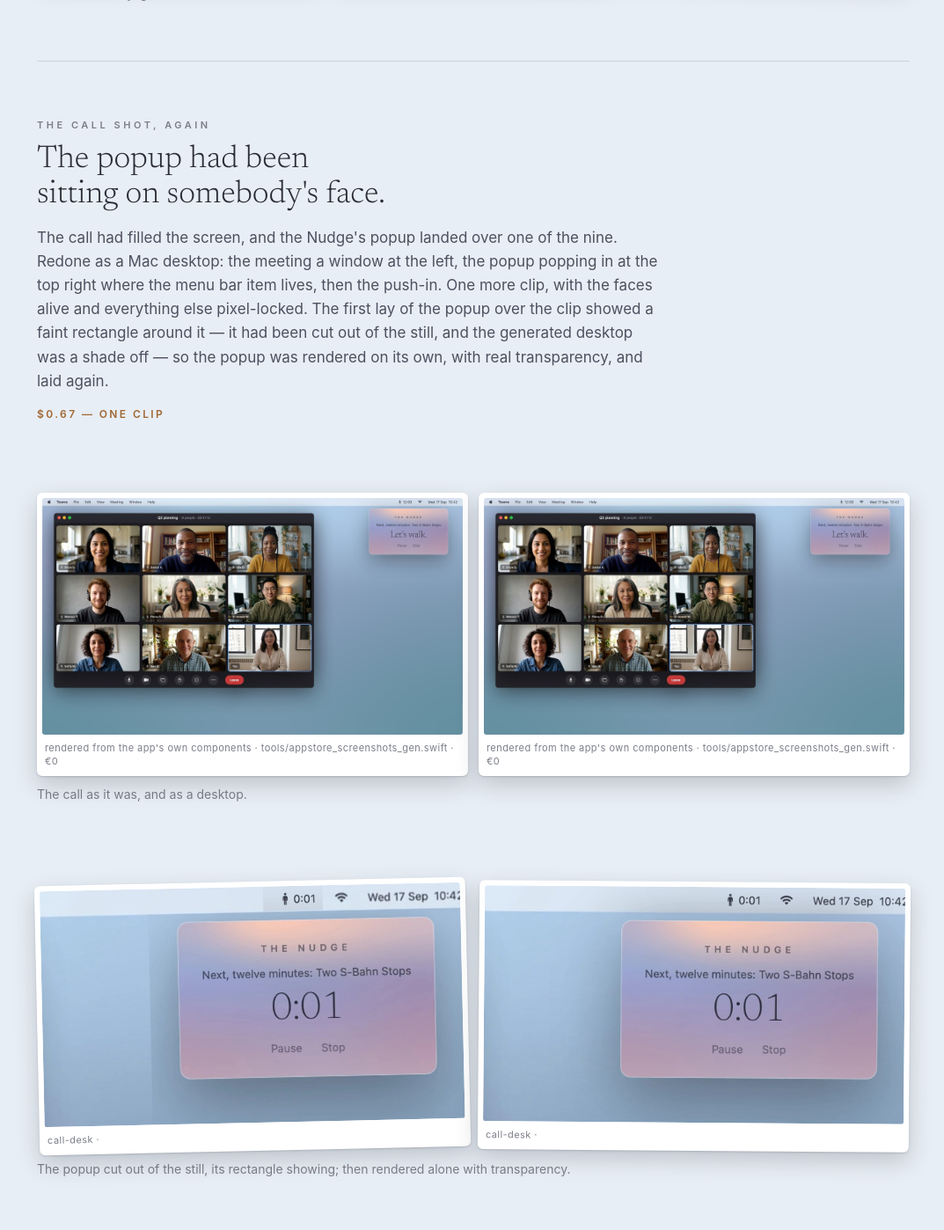
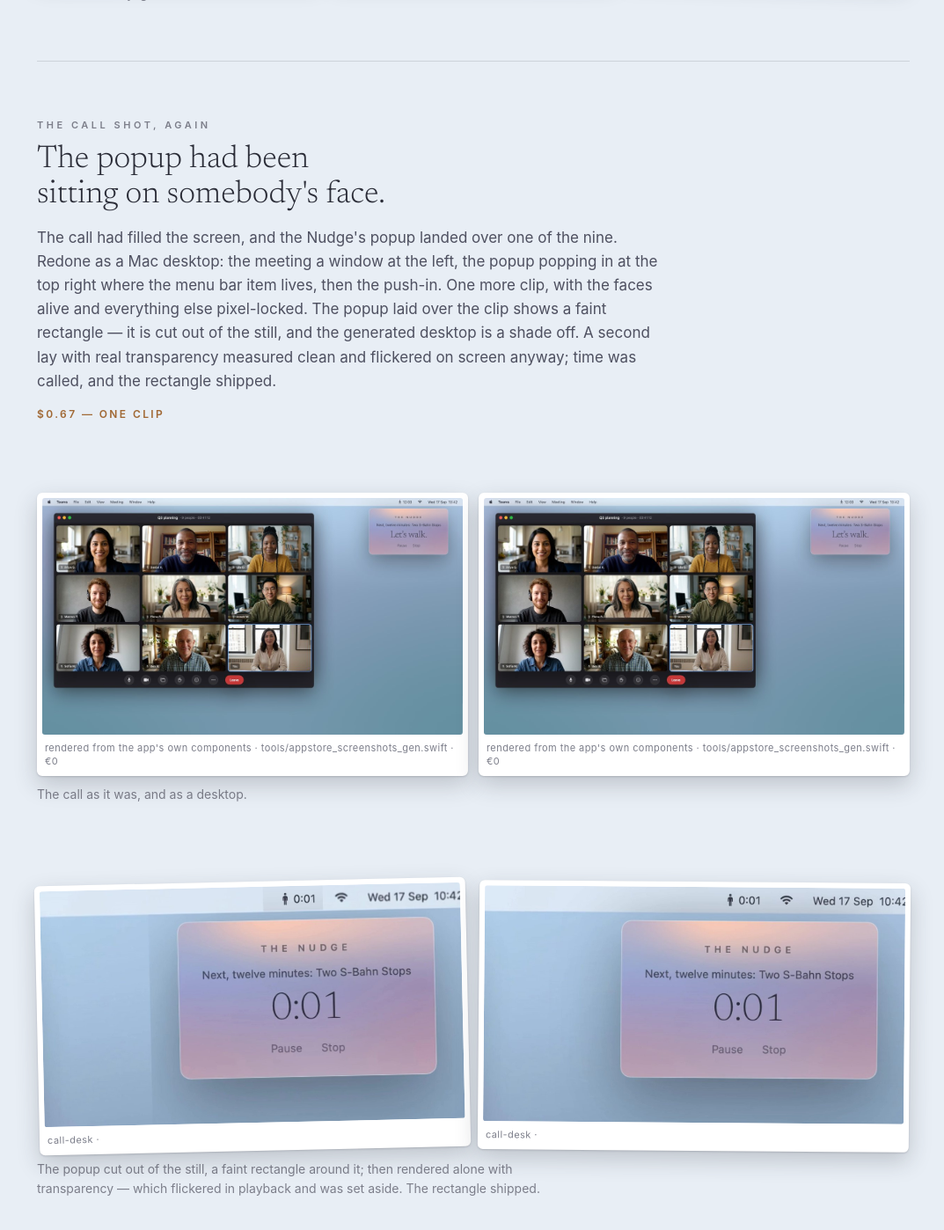
Before and after one commit to akaalias/mosey-site, a Jekyll site: the page built from making-of.html, in a window 1280 px wide and 1400 px high, scrolled down 25753 px. Shown: the whole window at 88% size, without its empty margins (102-1175 px from the left). Built offline with Jekyll 4.4.1, drawn with Linux system fonts in a browser that asks for light colours.

Commit message:
The film, v4.1 (cut v16) on the homepage; making-of: the rectangle shipped; backlog
Co-Authored-By: Claude Fable 5.1 <noreply@anthropic.com>

```diff
--- a/making-of.html
+++ b/making-of.html
@@ -237,11 +237,11 @@ description: "How Mosey's film was made, stage by stage — the plan, the script
   <div class="head">
     <div class="kicker">the call shot, again</div>
     <h2>The popup had been sitting on somebody's face.</h2>
-    <p class="lede">The call had filled the screen, and the Nudge's popup landed over one of the nine. Redone as a Mac desktop: the meeting a window at the left, the popup popping in at the top right where the menu bar item lives, then the push-in. One more clip, with the faces alive and everything else pixel-locked. The first lay of the popup over the clip showed a faint rectangle around it — it had been cut out of the still, and the generated desktop was a shade off — so the popup was rendered on its own, with real transparency, and laid again.</p>
+    <p class="lede">The call had filled the screen, and the Nudge's popup landed over one of the nine. Redone as a Mac desktop: the meeting a window at the left, the popup popping in at the top right where the menu bar item lives, then the push-in. One more clip, with the faces alive and everything else pixel-locked. The popup laid over the clip shows a faint rectangle — it is cut out of the still, and the generated desktop is a shade off. A second lay with real transparency measured clean and flickered on screen anyway; time was called, and the rectangle shipped.</p>
     <div class="cost">$0.67 — one clip</div>
   </div>
   <figure><div class="row n2"><div class="cell"><div class="mk" data-full="{{ site.baseurl }}/assets/making-of/call-go.jpg" style="--tilt:0.02deg"><img src="{{ site.baseurl }}/assets/making-of/call-go.jpg" loading="lazy" alt=""><div class="meta">rendered from the app's own components · tools/appstore_screenshots_gen.swift · €0</div></div></div><div class="cell"><div class="mk" data-full="{{ site.baseurl }}/assets/making-of/call-go.jpg" style="--tilt:0.02deg"><img src="{{ site.baseurl }}/assets/making-of/call-go.jpg" loading="lazy" alt=""><div class="meta">rendered from the app's own components · tools/appstore_screenshots_gen.swift · €0</div></div></div></div><figcaption>The call as it was, and as a desktop.</figcaption></figure>
-<figure><div class="row n2"><div class="cell"><div class="mk" data-mark="cross" data-seed="3278" data-full="{{ site.baseurl }}/assets/making-of/v16-rectangle.jpg" style="--tilt:-1.25deg"><img src="{{ site.baseurl }}/assets/making-of/v16-rectangle.jpg" loading="lazy" alt=""><div class="meta">call-desk · </div></div></div><div class="cell"><div class="mk" data-full="{{ site.baseurl }}/assets/making-of/v17-clean.jpg" style="--tilt:0.45deg"><img src="{{ site.baseurl }}/assets/making-of/v17-clean.jpg" loading="lazy" alt=""><div class="meta">call-desk · </div></div></div></div><figcaption>The popup cut out of the still, its rectangle showing; then rendered alone with transparency.</figcaption></figure>
+<figure><div class="row n2"><div class="cell"><div class="mk" data-full="{{ site.baseurl }}/assets/making-of/v16-rectangle.jpg" style="--tilt:-1.25deg"><img src="{{ site.baseurl }}/assets/making-of/v16-rectangle.jpg" loading="lazy" alt=""><div class="meta">call-desk · </div></div></div><div class="cell"><div class="mk" data-mark="cross" data-seed="3872" data-full="{{ site.baseurl }}/assets/making-of/v17-clean.jpg" style="--tilt:0.45deg"><img src="{{ site.baseurl }}/assets/making-of/v17-clean.jpg" loading="lazy" alt=""><div class="meta">call-desk · </div></div></div></div><figcaption>The popup cut out of the still, a faint rectangle around it; then rendered alone with transparency — which flickered in playback and was set aside. The rectangle shipped.</figcaption></figure>
 </section>
 
 <section class="stage" id="bill">
```
Also changed, not shown: 1 other file.
